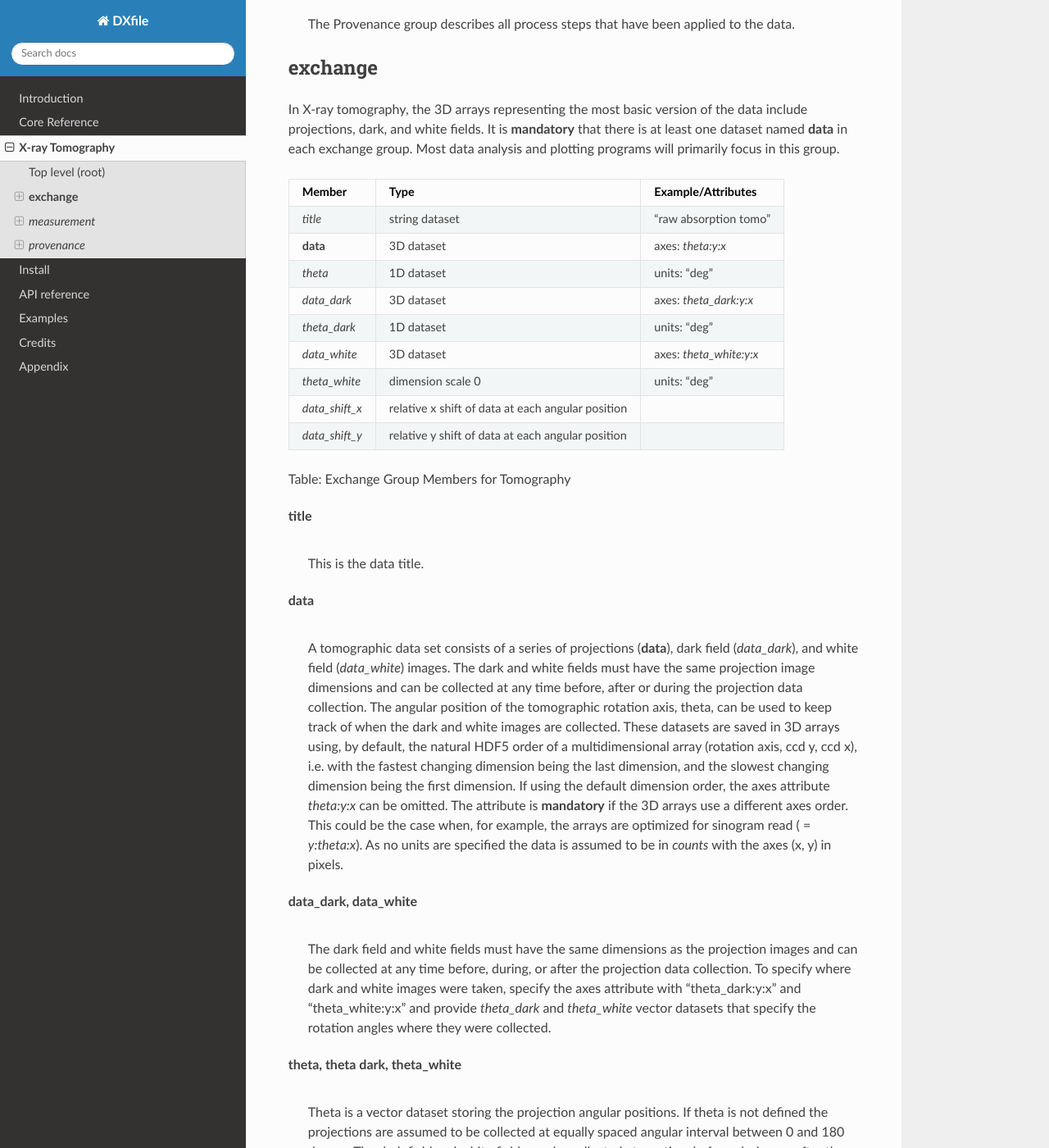
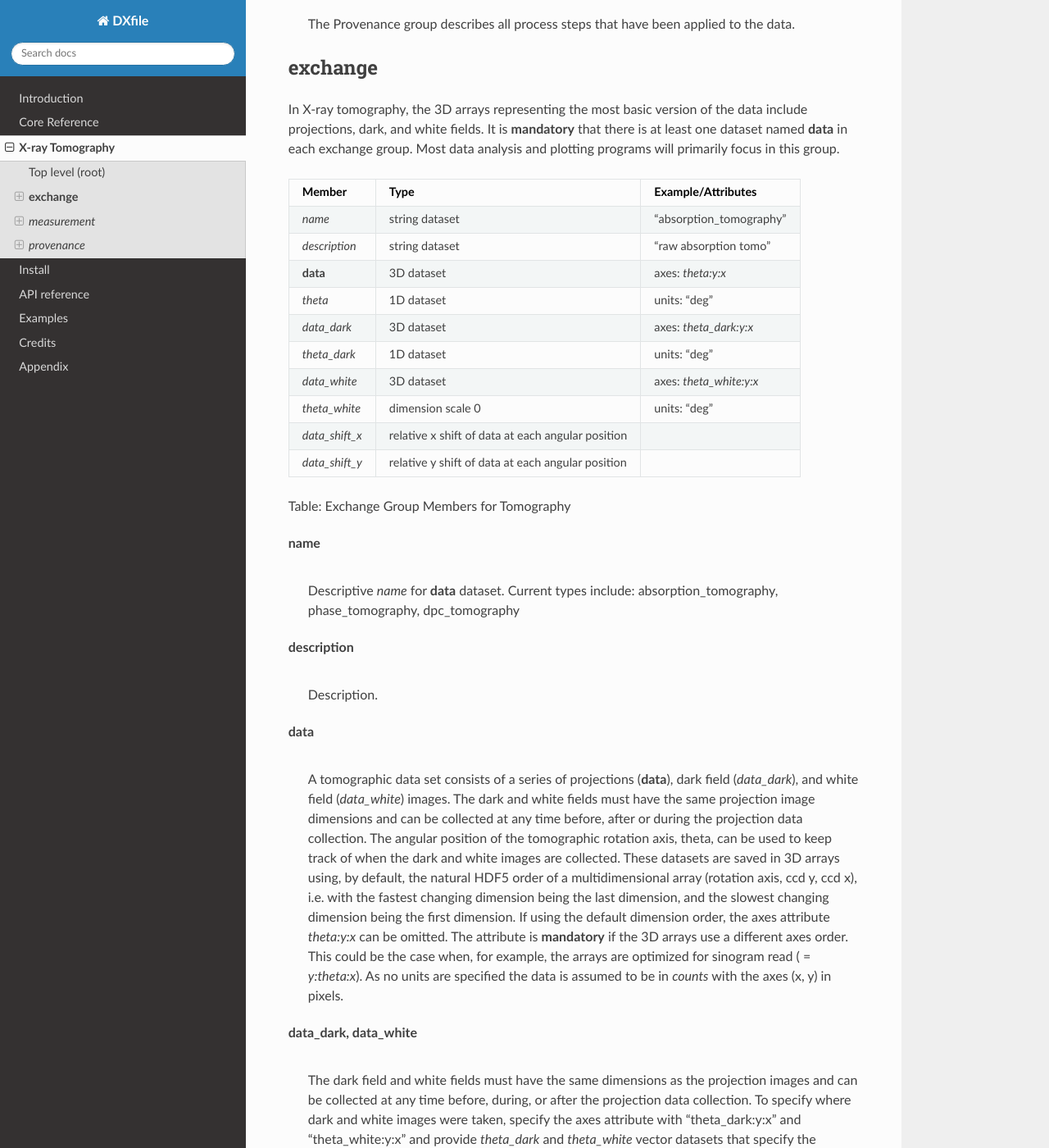
Before and after one commit to data-exchange/dxfile, a Sphinx documentation site: the page built from doc/source/xraytomo.rst, in a window 1280 px wide and 1400 px high, scrolled down 1112 px. Shown: the whole window at 82% size. Built offline with Sphinx 7.4.7 and the Read the Docs theme 2.0.0, drawn with Linux system fonts in a browser that asks for light colours; some of the changed text lies outside the part shown.

Commit message:
added acquistion modes

```diff
--- a/doc/source/xraytomo.rst
+++ b/doc/source/xraytomo.rst
@@ -71,7 +71,9 @@
 +------------------+---------------------------------------------------------+-----------------------------+
 |     Member       |      Type                                               |     Example/Attributes      |
 +==================+=========================================================+=============================+
-|    *title*       |      string dataset                                     |  "raw absorption tomo"      |
+|    *name*        |      string dataset                                     |  "absorption_tomography"    |
++------------------+---------------------------------------------------------+-----------------------------+
+|   *description*  |      string dataset                                     |  "raw absorption tomo"      |
 +------------------+---------------------------------------------------------+-----------------------------+
 |    **data**      |      3D dataset                                         |  axes: *theta:y:x*          |
 +------------------+---------------------------------------------------------+-----------------------------+
@@ -92,9 +94,15 @@
 
 Table: Exchange Group Members for Tomography
 
-title
-    |
-    | This is the data title.
+
+name
+    |
+    | Descriptive *name* for **data** dataset. Current types include:
+      absorption_tomography, phase_tomography, dpc_tomography
+
+description
+    |
+    | Description.
 
 data
     |
@@ -1484,6 +1492,16 @@
 Table: Acquisition Group Members
 
 
+name
+    |
+    | Descriptive *name* for *acquisition*. Current name include:
+      tomo, timbir, mosaic
+
+description
+    |
+    | Description.
+
+
 .. _set-up:
 
 *setup*
```
Also changed, not shown: doc/source/reference.rst (+9 -2 lines).
